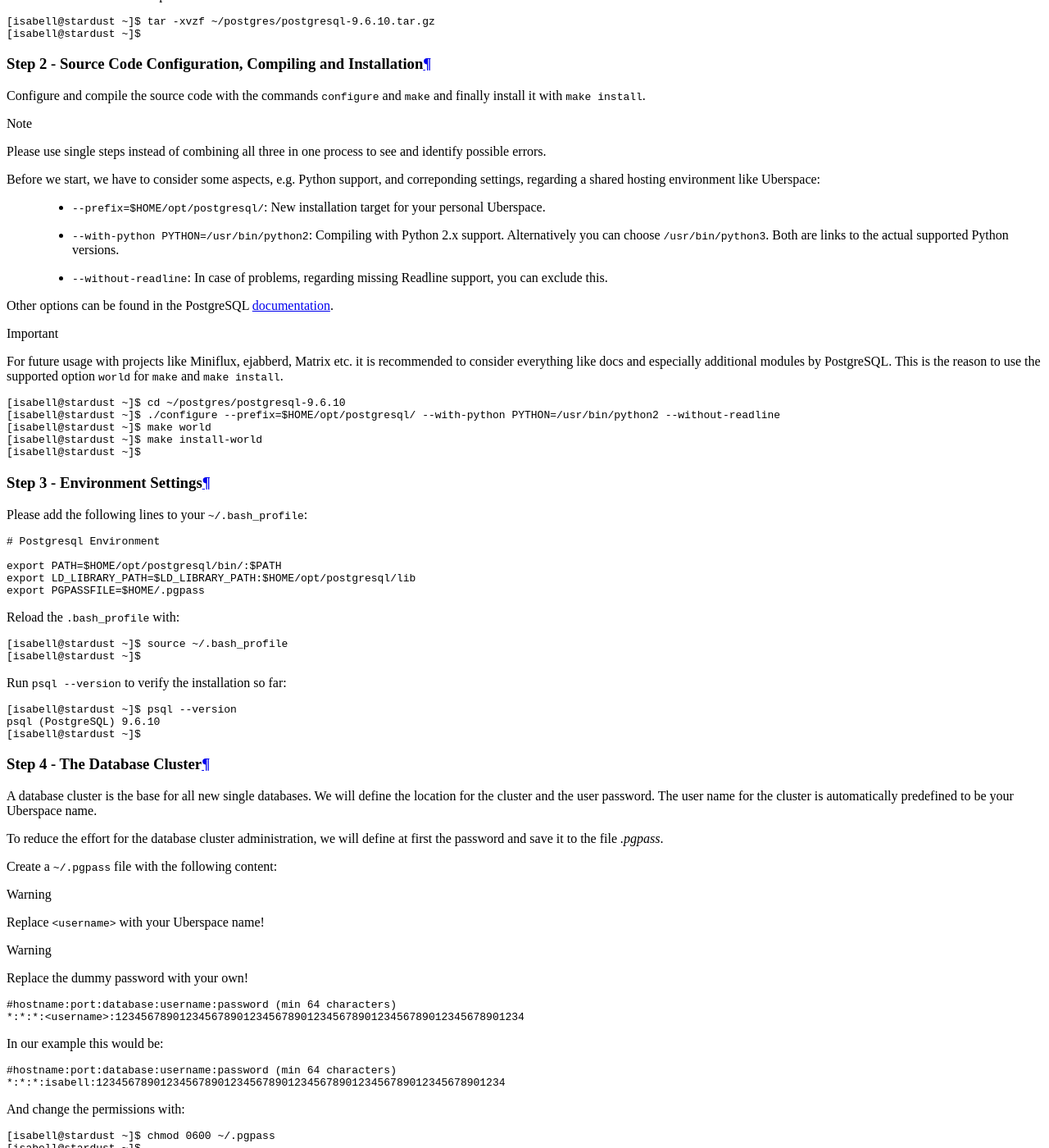
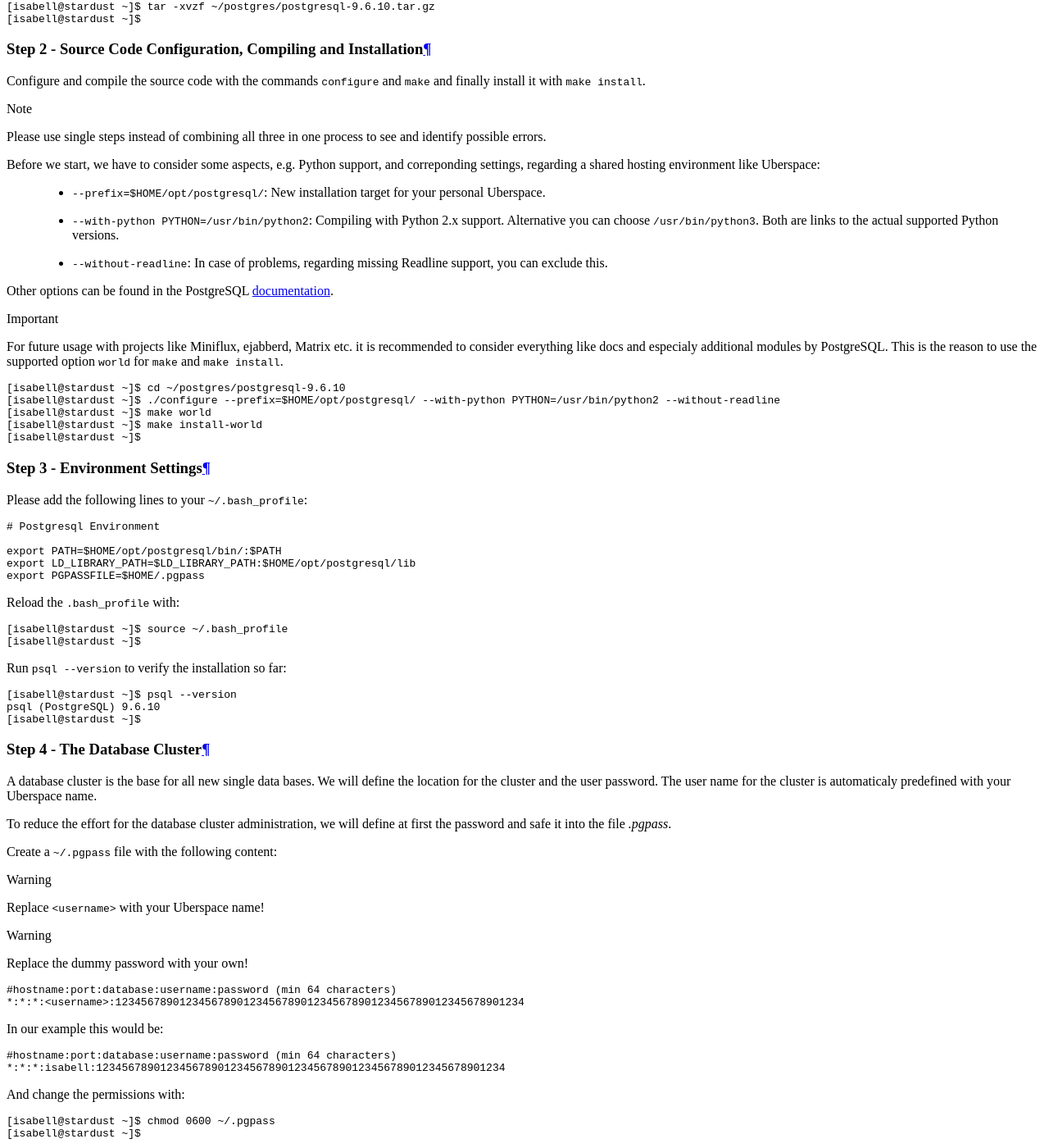
Before and after one commit to Uberspace/lab, a Sphinx documentation site: the page built from source/guide_postgresql.rst, in a window 1280 px wide and 1400 px high, scrolled down 1985 px. Shown: the whole window at 82% size. Built offline with Sphinx 7.4.7 and the Read the Docs theme 2.0.0, drawn with Linux system fonts in a browser that asks for light colours; some of the changed text lies outside the part shown.

Commit message:
Revert "Merge remote-tracking branch 'uberspace/master'"
This reverts commit aab0377148a6b49b726af82ae2c9016437084be2, reversing
changes made to e091bce8987ea919d8b70fe869288b81a49a4490.

```diff
--- a/source/guide_etherpad.rst
+++ b/source/guide_etherpad.rst
@@ -1,4 +1,4 @@
-.. author:: ezra <ezra@posteo.de>
+.. author:: ezzra <ezra@posteo.de>
 .. highlight:: console
 
 .. sidebar:: Logo
--- a/source/guide_jingo.rst
+++ b/source/guide_jingo.rst
@@ -1,4 +1,4 @@
-.. author:: ezra <ezra@posteo.de>
+.. author:: ezzra <ezra@posteo.de>
 .. highlight:: console
 
 #####
--- a/source/guide_mailman.rst
+++ b/source/guide_mailman.rst
@@ -1,7 +1,6 @@
 .. highlight:: console
 
-.. author:: Thomas Hoffmann <uberlab@emptyweb.de>
-.. author:: Ezzra <ezzra@posteo.de>
+.. author:: Thomas Hoffmann <uberlab@emptyweb.de>, Ezzra <ezzra@posteo.de>
 
 .. sidebar:: Logo
 
--- a/source/guide_miniflux.rst
+++ b/source/guide_miniflux.rst
@@ -175,7 +175,7 @@
  miniflux                            RUNNING   pid 26020, uptime 0:03:14
  [isabell@stardust ~]$
 
-If it's not in state ``RUNNING``, check your configuration.
+If it's not in state RUNNING, check your configuration.
 
 Go to ``https://isabell.uber.space/`` and log in to your installation with the login ``isabell`` and password given above.
 
@@ -186,7 +186,7 @@
 Configuration
 -------------
 
-Check the `Miniflux documentation`_ for further environment variables that could be placed in ``~/etc/services.d/miniflux.ini``.
+Check the `Miniflux documentation`_ for further environment variables, that could be placed in ``~/etc/services.d/miniflux.ini``.
 
 
 Updates
--- a/source/guide_postgresql.rst
+++ b/source/guide_postgresql.rst
@@ -18,7 +18,7 @@
 Installation
 ============
 
-Step 1 - Download and Extract the Source Code
+Step 1 - Download and extract the source code
 ---------------------------------------------
 
 Create a working directory.
@@ -59,12 +59,12 @@
 Before we start, we have to consider some aspects, e.g. Python support, and correponding settings, regarding a shared hosting environment like Uberspace:
 
  * ``--prefix=$HOME/opt/postgresql/``: New installation target for your personal Uberspace.
- * ``--with-python PYTHON=/usr/bin/python2``: Compiling with Python 2.x support. Alternatively you can choose ``/usr/bin/python3``. Both are links to the actual supported Python versions.
+ * ``--with-python PYTHON=/usr/bin/python2``: Compiling with Python 2.x support. Alternative you can choose ``/usr/bin/python3``. Both are links to the actual supported Python versions.
  * ``--without-readline``: In case of problems, regarding missing Readline support, you can exclude this.
 
 Other options can be found in the PostgreSQL documentation_.
 
-.. important:: For future usage with projects like Miniflux, ejabberd, Matrix etc. it is recommended to consider everything like docs and especially additional modules by PostgreSQL. This is the reason to use the supported option ``world`` for ``make`` and ``make install``.
+.. important:: For future usage with projects like Miniflux, ejabberd, Matrix etc. it is recommended to consider everything like docs and especialy additional modules by PostgreSQL. This is the reason to use the supported option ``world`` for ``make`` and ``make install``.
 
 ::
 
@@ -107,9 +107,9 @@
 Step 4 - The Database Cluster
 -----------------------------
 
-A database cluster is the base for all new single databases. We will define the location for the cluster and the user password. The user name for the cluster is automatically predefined to be your Uberspace name.
+A database cluster is the base for all new single data bases. We will define the location for the cluster and the user password. The user name for the cluster is automaticaly predefined with your Uberspace name.
 
-To reduce the effort for the database cluster administration, we will define at first the password and save it to the file *.pgpass*.
+To reduce the effort for the database cluster administration, we will define at first the password and safe it into the file *.pgpass*.
 
 Create a ``~/.pgpass`` file with the following content:
 
@@ -208,7 +208,7 @@
 Step 2 - Configure the Unix Socket
 ----------------------------------
 
-The Unix socket will be configured to the standard port. You must set the environment varables with your new port:
+The unix socket will be configured to the standard port. You must set the environment varables with your new port:
 
 Edit your ``~/.bashrc`` and add the following content:
 
@@ -220,7 +220,7 @@
  export PGHOST=localhost
  export PGPORT=9000
 
-Step 3 - Maintain the PostgreSQL Configuration
+Step 3 - Maintain the PostgreSQL-Configuration
 ----------------------------------------------
 
 Edit ``~/opt/postgresql/data/postgresql.conf`` and set the key values ``listen_adresses``, ``port`` and ``unix_socket_directories``:
@@ -365,7 +365,7 @@
  [isabell@stardust ~]$
 
 
-Best Practices
+Best practices
 ==============
 
 To configure your project with the PostgreSQL details, you should have the database name, user name and password, localhost as server address and your port number.
--- a/source/guide_wallabag.rst
+++ b/source/guide_wallabag.rst
@@ -1,4 +1,4 @@
-.. author:: ezra <ezra@posteo.de>
+.. author:: ezzra <ezra@posteo.de>
 .. highlight:: console
 
 .. sidebar:: Logo
```
Also changed, not shown: other parts of source/guide_miniflux.rst (+1 -1 lines), other parts of source/guide_postgresql.rst (+9 -9 lines), source/guide_pretix.rst (deleted, +0 -246 lines), source/_static/images/pretix.svg (deleted).
